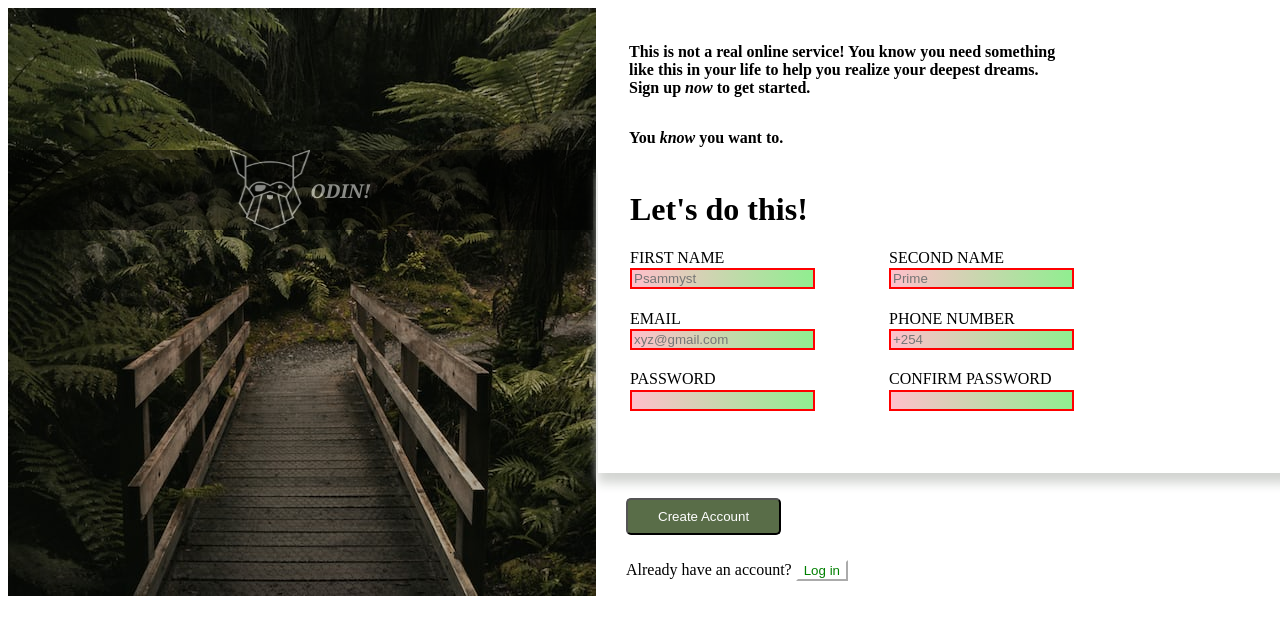
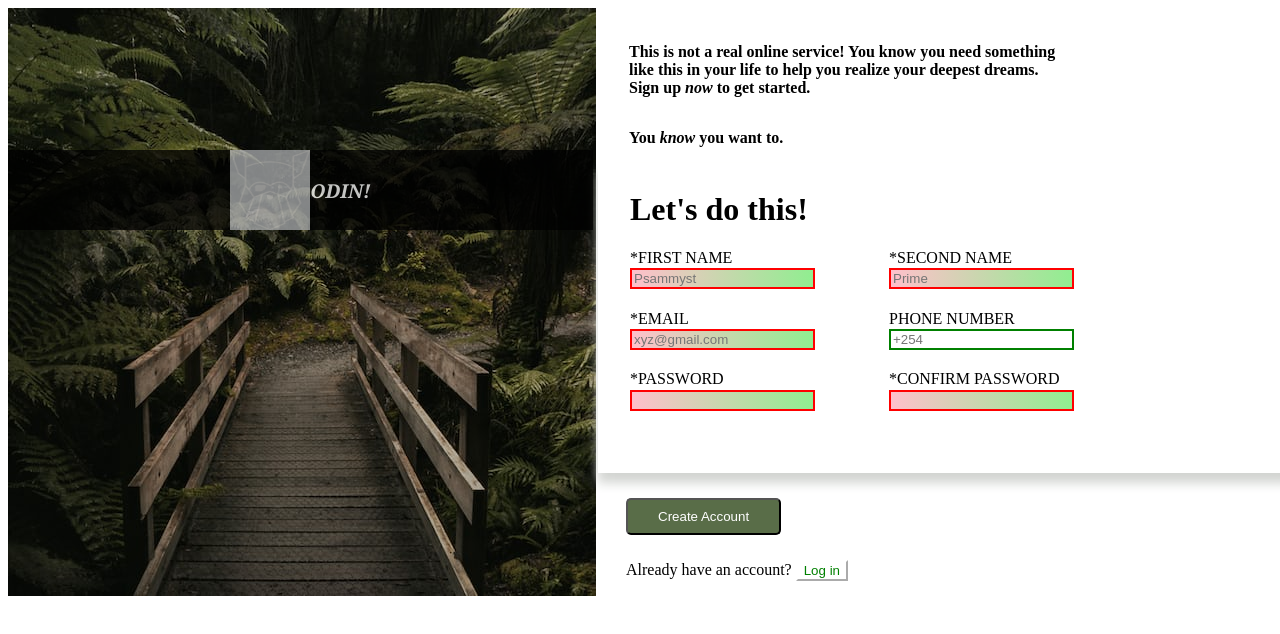
Before and after one commit to PsammystPrime/PROJECT-SIGN-UP-FORM, a plain HTML site: page Index.html in a window 1280 px wide. Shown: the top 634 px of the page. Drawn offline with Linux system fonts and the light colour scheme.

Commit message:
Update details

```diff
--- a/Index.html
+++ b/Index.html
@@ -20,30 +20,30 @@
     <div class="text">
         <p>This is not a real online service! You know you need something like this in your life to help you realize your deepest dreams. Sign up <i>now</i> to get started.</p>
         <p>You <i>know</i> you want to.</p>
-        <form action="#" method="get">
+        <form action="#" method="get" >
             <fieldset>
                 <h1>Let's do this!</h1>
             <div class="details">
-                <label class="one" for="First_name">FIRST NAME</label>
+                <label class="one" for="First_name">*FIRST NAME</label>
                 <input type="text" name="FIRST NAME" minlength="2" id="First_name" placeholder="Psammyst" required>
 
-                <label class="one" for="Second_name">SECOND NAME</label>
+                <label class="one" for="Second_name">*SECOND NAME</label>
                 <input type="text" name="SECOND NAME" id="Second_name" placeholder="Prime"  required>
             </div>
 
             <div class="details">
-                <label class="two" for="Email">EMAIL</label>
+                <label class="two" for="Email">*EMAIL</label>
                 <input type="email" name="EMAIL" id="Email" placeholder="xyz@gmail.com" required>
 
                 <label class="two" for="Phone_number">PHONE NUMBER</label>
-                <input type="number" name="PHONE NUMBER" id="Phone_number"  placeholder="+254" required>
+                <input type="number" name="PHONE NUMBER" id="Phone_number"  placeholder="+254" >
             </div>
 
             <div class="details">
-                <label class="three" for="Password">PASSWORD</label>
+                <label class="three" for="Password">*PASSWORD</label>
                 <input type="password" class="error" name="PASSWORD" id="Password" required>
 
-                <label class="three" for="Confirm_password">CONFIRM PASSWORD</label>
+                <label class="three" for="Confirm_password">*CONFIRM PASSWORD</label>
                 <input type="password" class="error2" name="CONFIRM PASSWORD" id="Confirm_password" required>
             </div>
             <p class="para"></p>
--- a/Styles.css
+++ b/Styles.css
@@ -6,6 +6,8 @@ body{
 .odin{
 width: 80px;
 height: 80px;
+opacity: 75%;
+background: #E5E7EB;
 }
 
 .logo{
@@ -17,6 +19,7 @@ height: 80px;
     display: flex;
     justify-content: center;
     align-items: center;
+    opacity: 75%;
 
 }
 .text_logo{
```
